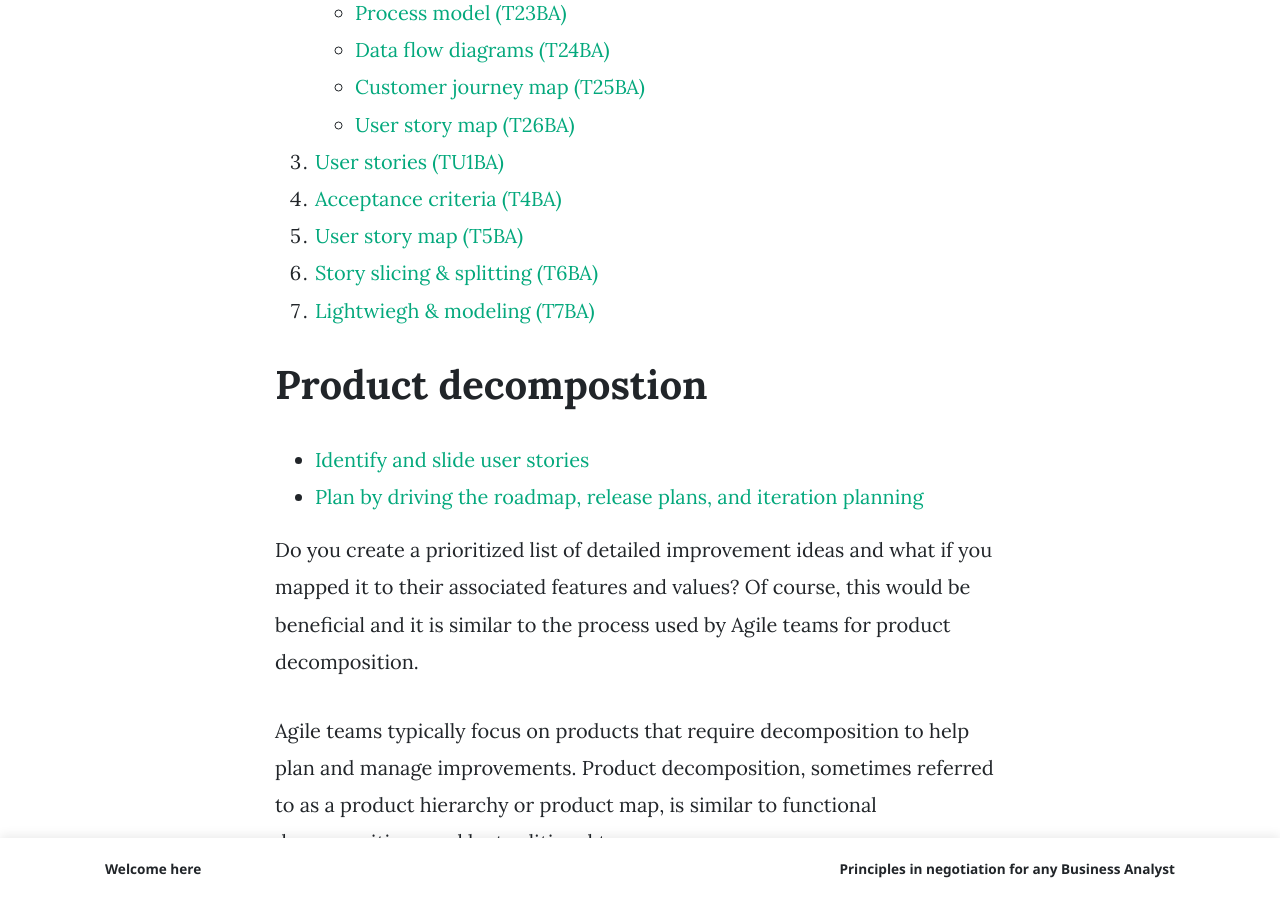
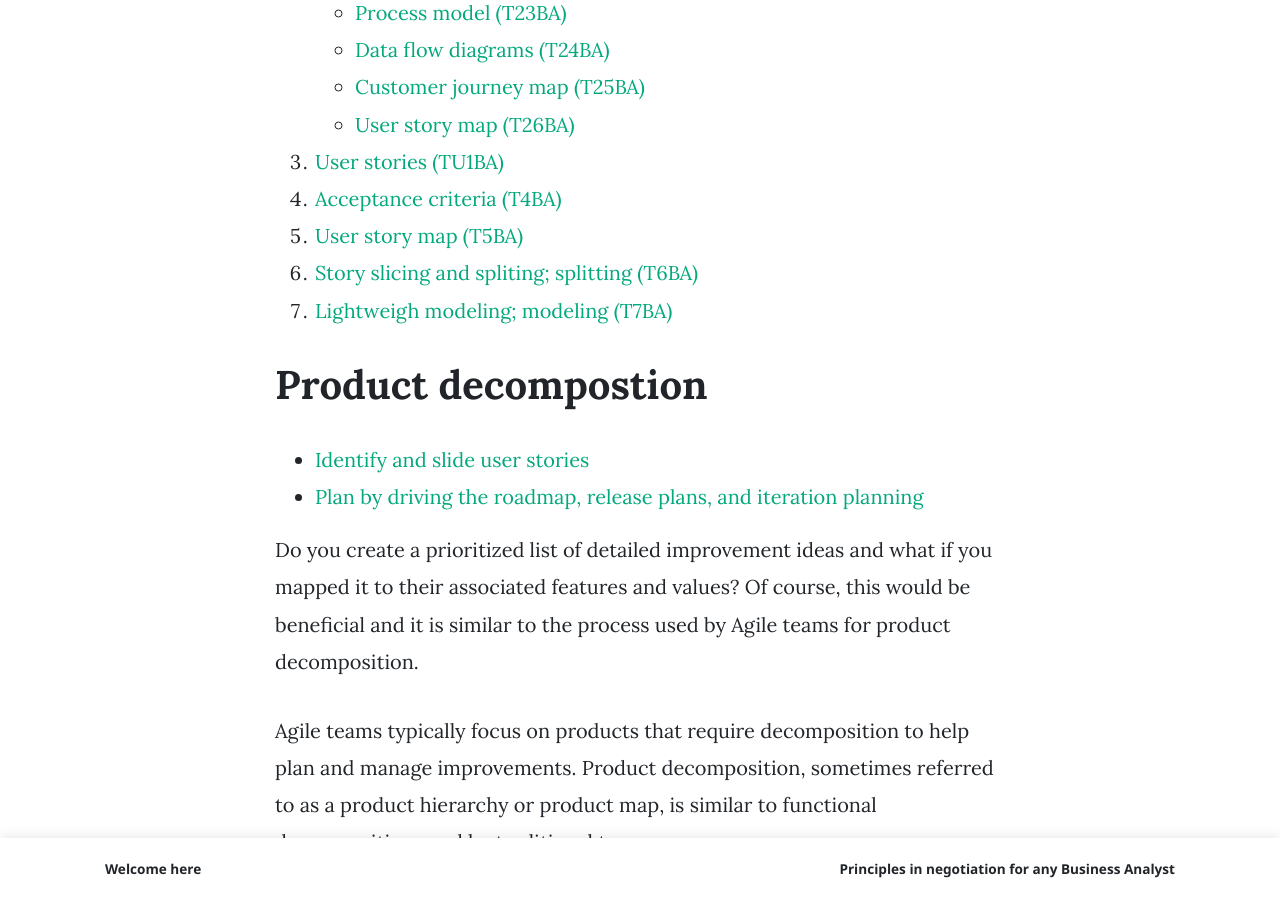
Before and after one commit to darleigh/blog, a Jekyll site: the page built from _posts/2023-02-28-Techniques-for- Agile-Business-Analyst.md, in a window 1280 px wide and 900 px high, scrolled down 873 px. Built offline with Jekyll 4.4.1, drawn with Linux system fonts in a browser that asks for light colours; nearby versions of some CDN libraries; comment, search, counter and statistics services are not loaded.

Commit message:
Update TBA intro

```diff
--- a/_posts/2023-02-28-Techniques-for- Agile-Business-Analyst.md
+++ b/_posts/2023-02-28-Techniques-for- Agile-Business-Analyst.md
@@ -21,8 +21,8 @@ ID Number: **TBA-030423**
 3. [User stories (TU1BA)]()
 4. [Acceptance criteria (T4BA)]()
 5. [User story map (T5BA)]()
-6. [Story slicing &amp; splitting (T6BA)]()
-7. [Lightwiegh &amp; modeling (T7BA)]()
+6. [Story slicing and spliting; splitting (T6BA)]()
+7. [Lightweigh modeling; modeling (T7BA)]()
 
 # Product decompostion
 
@@ -33,8 +33,6 @@ Do you create a prioritized list of detailed improvement ideas and what if you m
 
 Agile teams typically focus on products that require decomposition to help plan and manage improvements. Product decomposition, sometimes referred to as a product hierarchy or product map, is similar to functional decomposition used by traditional teams.
 
-![Decomposition in Agile BA]({{site.baseurl}}/assets/images/TBA_Usestory.png)
-
 ## Identify and slide user stories
 
 To follow user stories with each area. The visual creates a shared understanding that help the team split the user-stories, define increments of value and map defects.
```
Also changed, not shown: other parts of _posts/2023-02-28-Techniques-for- Agile-Business-Analyst.md (+1 -1 lines), assets/images/study_example1.jpeg (added), assets/images/thien-su-thich-nhat-hanh-vien-tich-16429862753722067288036.jpeg (deleted).
